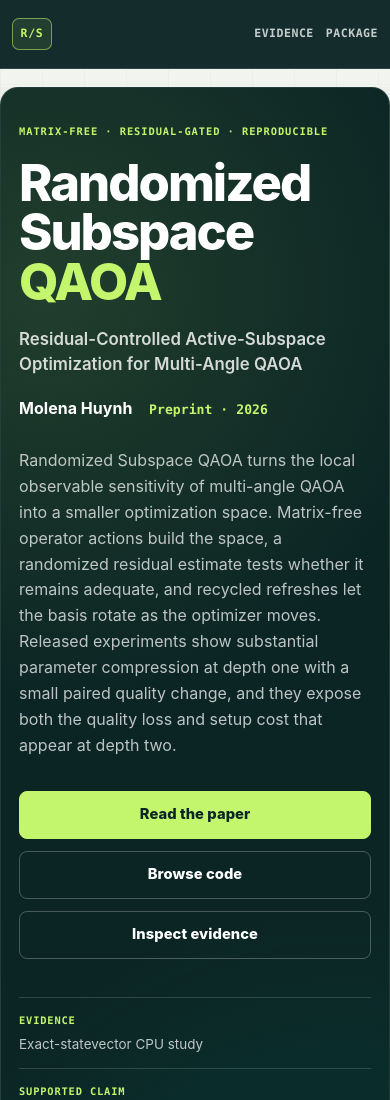
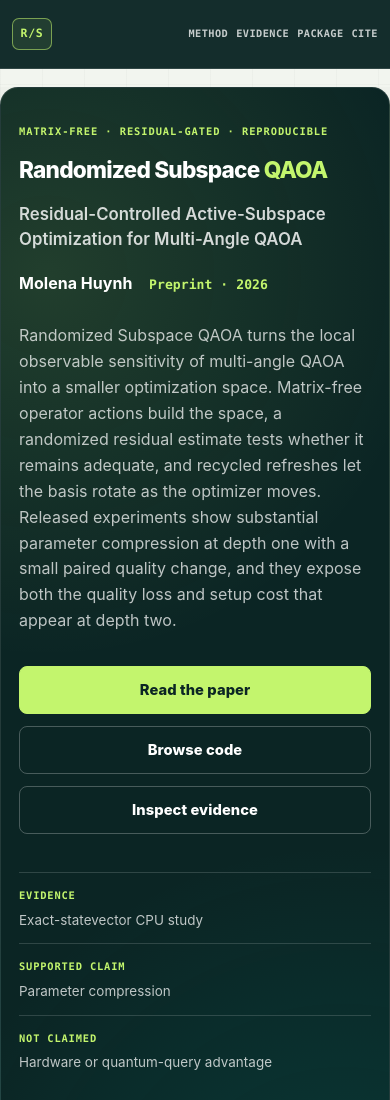
Before and after one commit to thmolena/Randomized-Subspace-QAOA, a plain HTML site: page index.html in a window 390 px wide. Shown: the top 1100 px of the page. Drawn offline with nearby package versions, Linux system fonts and the light colour scheme.

Commit message:
Update research website

```diff
--- a/style.css
+++ b/style.css
@@ -232,7 +232,9 @@ h2,
 h3,
 p {
   margin-top: 0;
-  overflow-wrap: anywhere;
+  overflow-wrap: normal;
+  word-break: normal;
+  hyphens: none;
 }
 
 h1,
@@ -241,17 +243,22 @@ h3 {
   text-wrap: balance;
 }
 
+p {
+  text-wrap: pretty;
+}
+
 h1 {
-  max-width: 780px;
+  max-width: 100%;
   margin-bottom: 20px;
-  font-size: clamp(3.2rem, 7.2vw, 7.4rem);
+  font-size: clamp(2.1rem, 3vw, 2.4rem);
   font-weight: 790;
-  letter-spacing: -0.05em;
-  line-height: 0.94;
+  letter-spacing: -0.04em;
+  line-height: 1.06;
+  white-space: nowrap;
 }
 
 h1 span {
-  display: block;
+  display: inline;
   color: var(--lime);
 }
 
@@ -985,8 +992,7 @@ mjx-container[jax="SVG"][display="true"] {
   }
 
   h1 {
-    font-size: clamp(3.3rem, 16vw, 5.2rem);
-    overflow-wrap: anywhere;
+    font-size: clamp(1.5rem, 5.8vw, 2.6rem);
   }
 
   .scope-strip,
@@ -1064,16 +1070,11 @@ mjx-container[jax="SVG"][display="true"] {
   .nav-links {
     min-width: 0;
     justify-content: flex-end;
-    gap: 12px;
+    gap: 8px;
   }
 
   .nav-links a {
-    font-size: 0.72rem;
-  }
-
-  .nav-links a:nth-child(1),
-  .nav-links a:nth-child(4) {
-    display: none;
+    font-size: 0.64rem;
   }
 
   .hero {
@@ -1098,7 +1099,9 @@ mjx-container[jax="SVG"][display="true"] {
   .paper-title,
   .summary,
   .scope-strip dd {
-    overflow-wrap: anywhere;
+    overflow-wrap: normal;
+    word-break: normal;
+    hyphens: none;
   }
 
   .hero .eyebrow {
@@ -1108,9 +1111,9 @@ mjx-container[jax="SVG"][display="true"] {
 
   h1 {
     max-width: 100%;
-    font-size: clamp(2.55rem, 13vw, 3.4rem);
-    letter-spacing: -0.04em;
-    line-height: 0.98;
+    font-size: clamp(1.15rem, 5.8vw, 1.75rem);
+    letter-spacing: -0.035em;
+    line-height: 1.08;
   }
 
   .summary {
```
